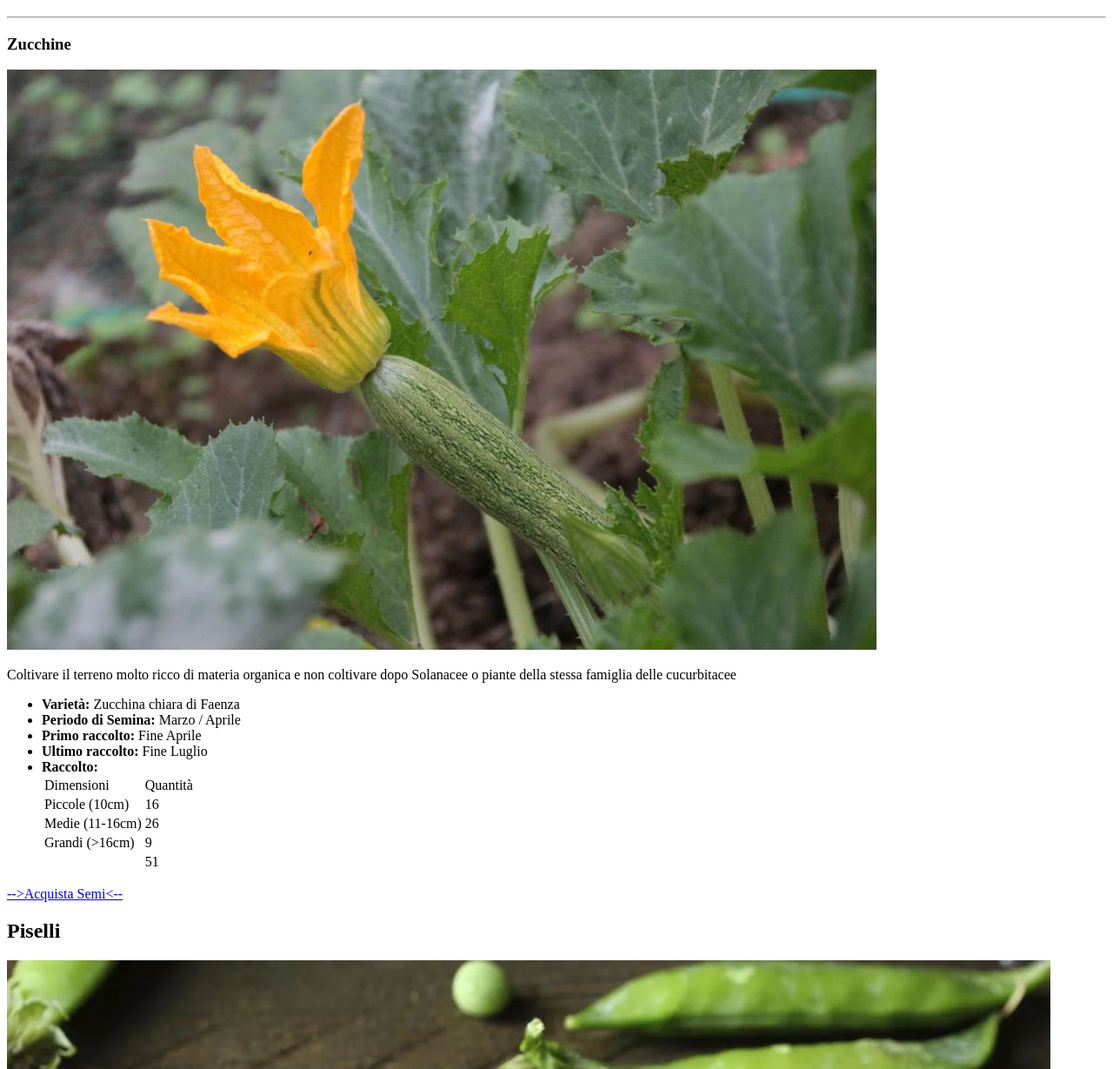
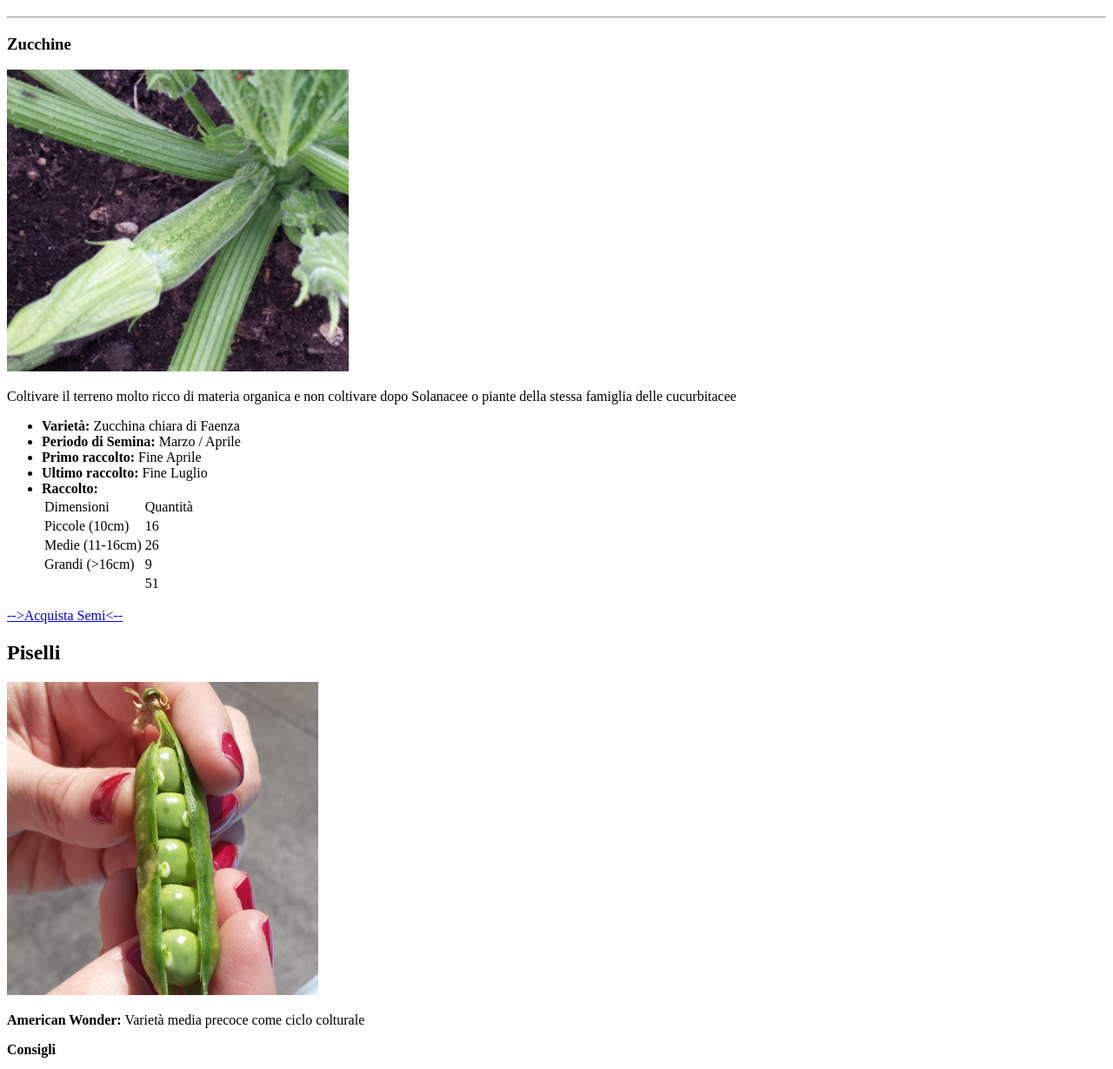
Before and after one commit to GennaroBuonomo/htmlcss-hello, a plain HTML site: page index.html in a window 1280 px wide. Shown: the part 61-1290 px from the top of the page at 87% size. Drawn offline with Linux system fonts and the light colour scheme.

Commit message:
[fix] Modifico le foto e ho caricato nuove immagini

```diff
--- a/index.html
+++ b/index.html
@@ -17,7 +17,7 @@
   <main>
     <section>
       <h3>Zucchine</h3>
-      <img src="./img/Zucchina.jpg" alt="Foto zucchine">
+      <img src="./img/veg1.png" alt="Foto zucchine">
       <p>Coltivare il terreno molto ricco di materia organica e non coltivare dopo Solanacee o piante della stessa
         famiglia delle cucurbitacee</p>
 
@@ -58,7 +58,7 @@
     <!--Seconda sezione-->
     <header>
       <h2>Piselli</h2>
-      <img src="./img/Piselli.webp" alt="Foto Piselli">
+      <img src="./img/veg2.png" alt="Foto Piselli">
       <p><strong>American Wonder:</strong> Varietà media precoce come ciclo colturale</p>
     </header>
     <section>
```
Also changed, not shown: img/veg1.png (added), img/veg2.png (added).
